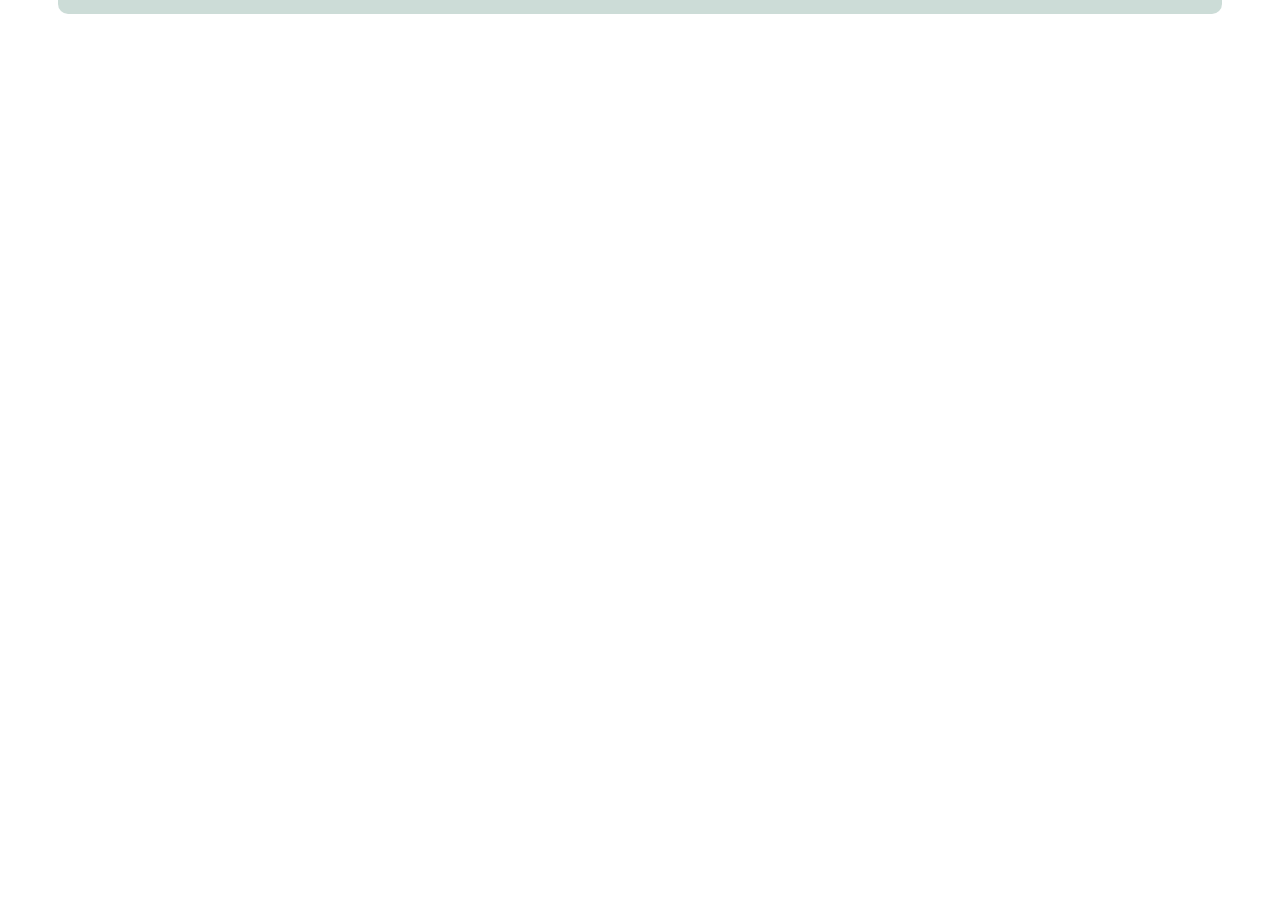
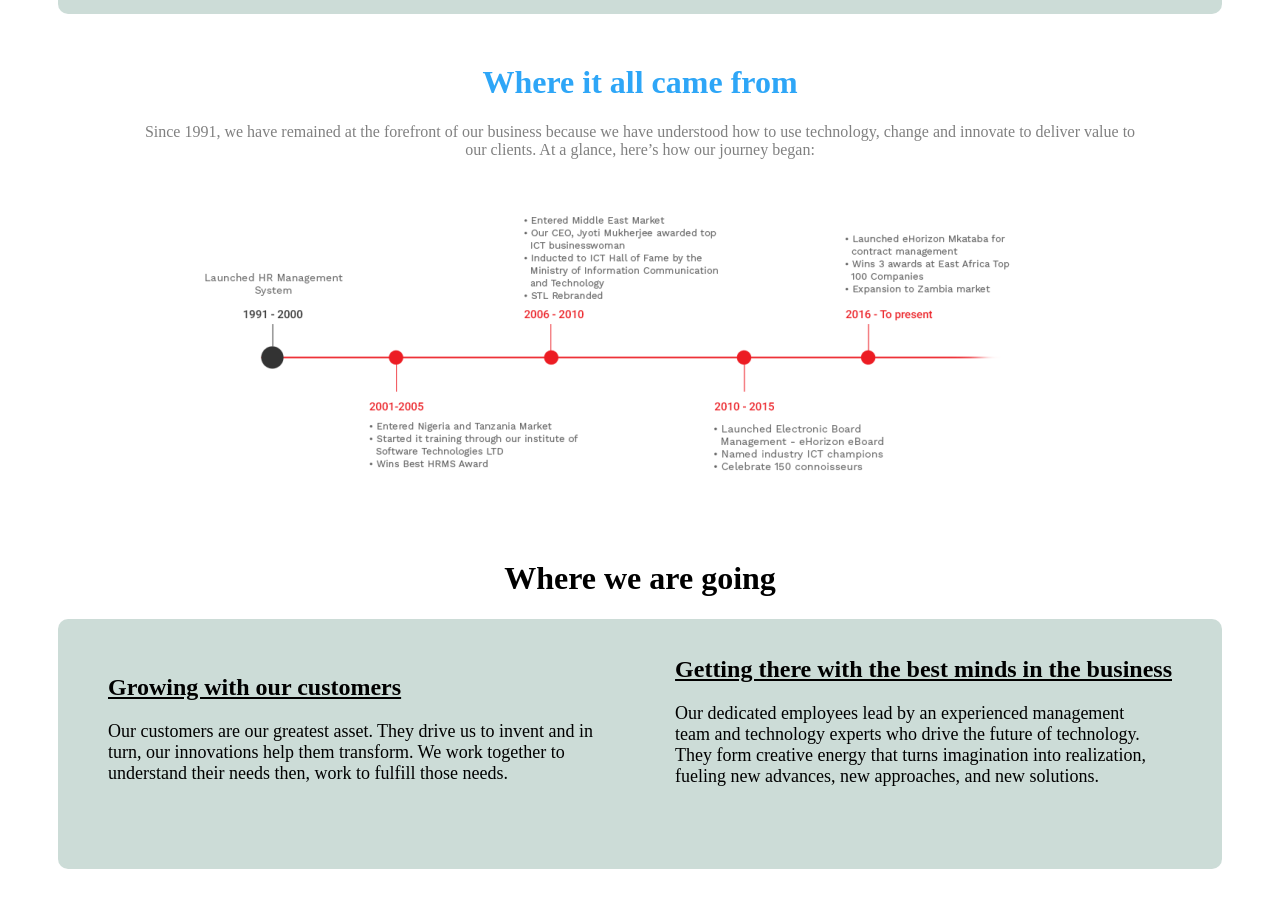
Before and after one commit to obangoriemi1/stl-horizonclone, a plain HTML site: page about.html in a window 1280 px wide. Shown: the part 540-1448 px from the top of the page. Before the commit the page ends 800 px from the top, so only its background shows below. Drawn offline with Linux system fonts and the light colour scheme.

Commit message:
3rd commit

```diff
--- a/about.html
+++ b/about.html
@@ -9,7 +9,7 @@
 
     <!-- growth start -->
 <div style="background-color: rgba(147, 180, 169, 0.466);margin: 50px; border-radius: 10px;padding-top: 50px;padding: 50px;">
-    <div style="text-align: right-top;">
+    <div>
         <img src="Our-unprecedented lady.png" alt="" style="float: right; padding-right: 90px;">
     </div>
 
@@ -20,7 +20,45 @@
 </div>
 
 </div>
-<!-- growth start -->
+<!-- growth end -->
+
+<!-- came from start -->
+<div style="text-align: center;">
+
+<h1 style="font-size: xx-large;font-weight: bolder;color: rgb(46, 166, 247);">Where it all came from</h1>
+<p style="color:grey;font-size: medium;">Since 1991, we have remained at the forefront of our business because we have understood how to use technology, change and innovate to deliver value to <br>our clients. At a glance, here’s how our journey began:</p>
+
+<img src="came from.png" alt="">
+
+</div>
+<!-- came from end -->
+
+<!-- we are going start -->
+<h1 style="text-align: center;">Where we are going</h1>
+
+<div style="background-color: rgba(147, 180, 169, 0.466) ;height: 200px; margin: 50px; border-radius: 10px; padding-bottom: 50px;margin-top: 0px;">
+<br>
+    <div style="float: right;margin-right: 50px;">
+        <h2><b><u>Getting there with the best minds in the business </u></b></h2>
+        <p style="font-size:large;">Our dedicated employees lead by an experienced management <br> team and technology experts who drive the future of technology. <br> They form creative energy that turns imagination into realization,<br> fueling new advances, new approaches, and new solutions.</p>
+    </div>
+
+<br>
+<div style="text-align: left; margin-left: 50px;">
+    <h2><b><u>Growing with our customers </u></b></h2>
+    <p style="font-size:large;"> Our customers are our greatest asset. They drive us to invent and in <br>turn, our innovations help them transform. We work together to <br> understand their needs then, work to fulfill those needs.</p>
+
+</div>
+
+
+
+
+
+
+</div>
+
+
+
 
 
 
```
Also changed, not shown: came from.png (added).
